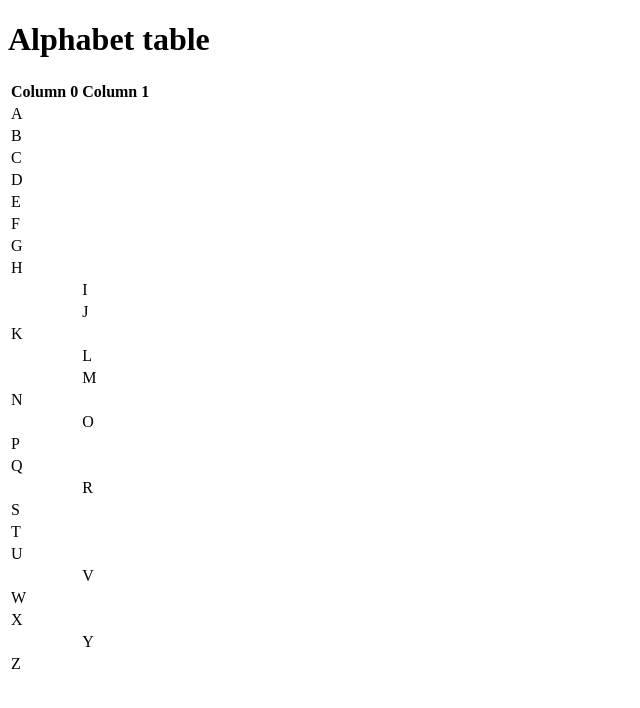
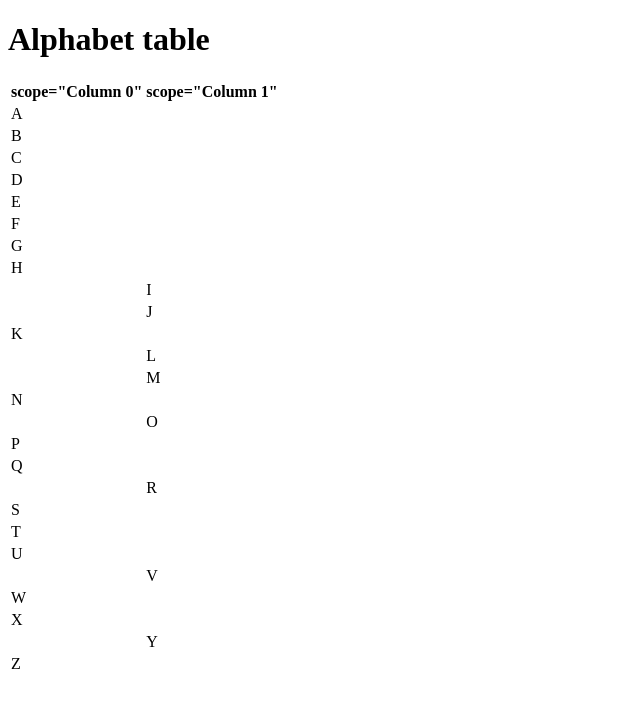
Before and after one commit to comp426-2022-spring/a00-Shiying-Cai, a website: page index.html in a window 1280 px wide. Shown: the whole page, without its empty margins (0-640 px from the left). Drawn offline with Linux system fonts and the light colour scheme.

Commit message:
added index.html

```diff
--- a/index.html
+++ b/index.html
@@ -11,7 +11,8 @@
             <table>
                         <thead>
                             <tr>
-                                <th>Column 0</th><th>Column 1</th>
+                                <th> scope="Column 0"</th>
+                                <th> scope="Column 1"</th>
                             </tr>
                         </thead>
                         <tbody>
```
